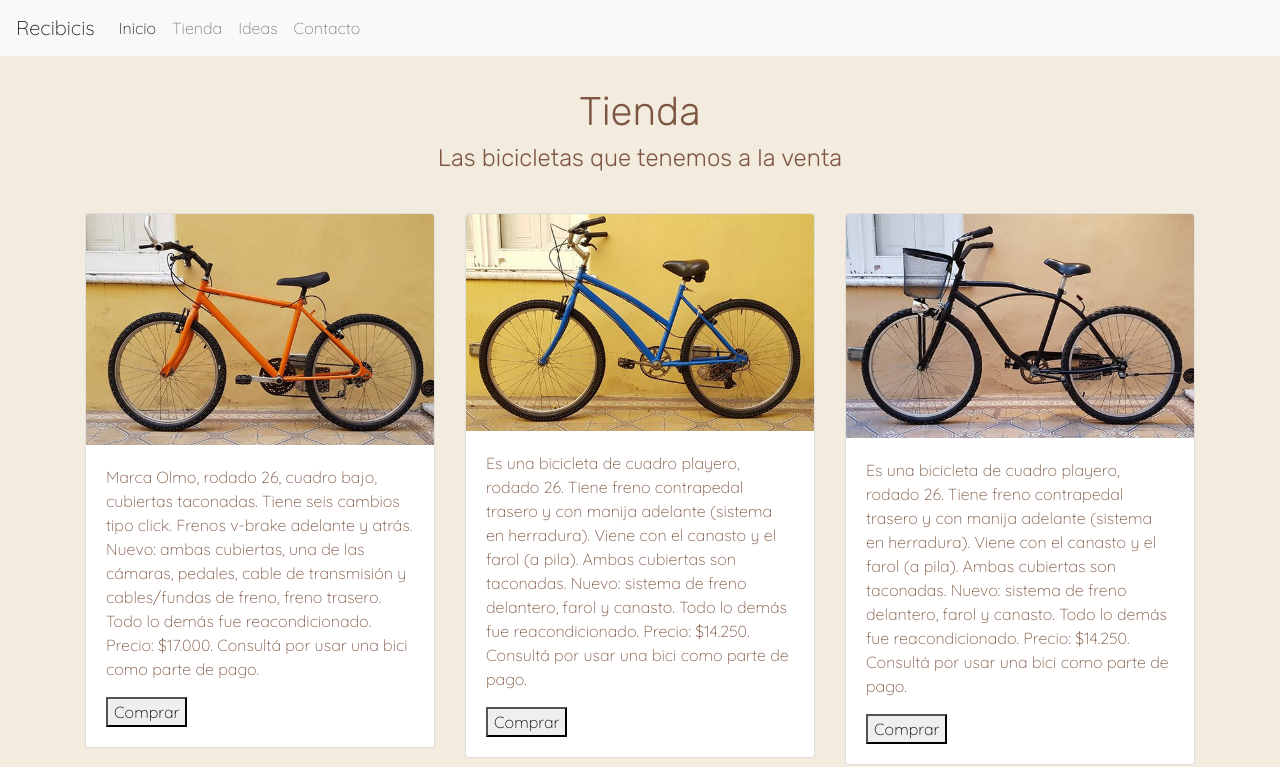
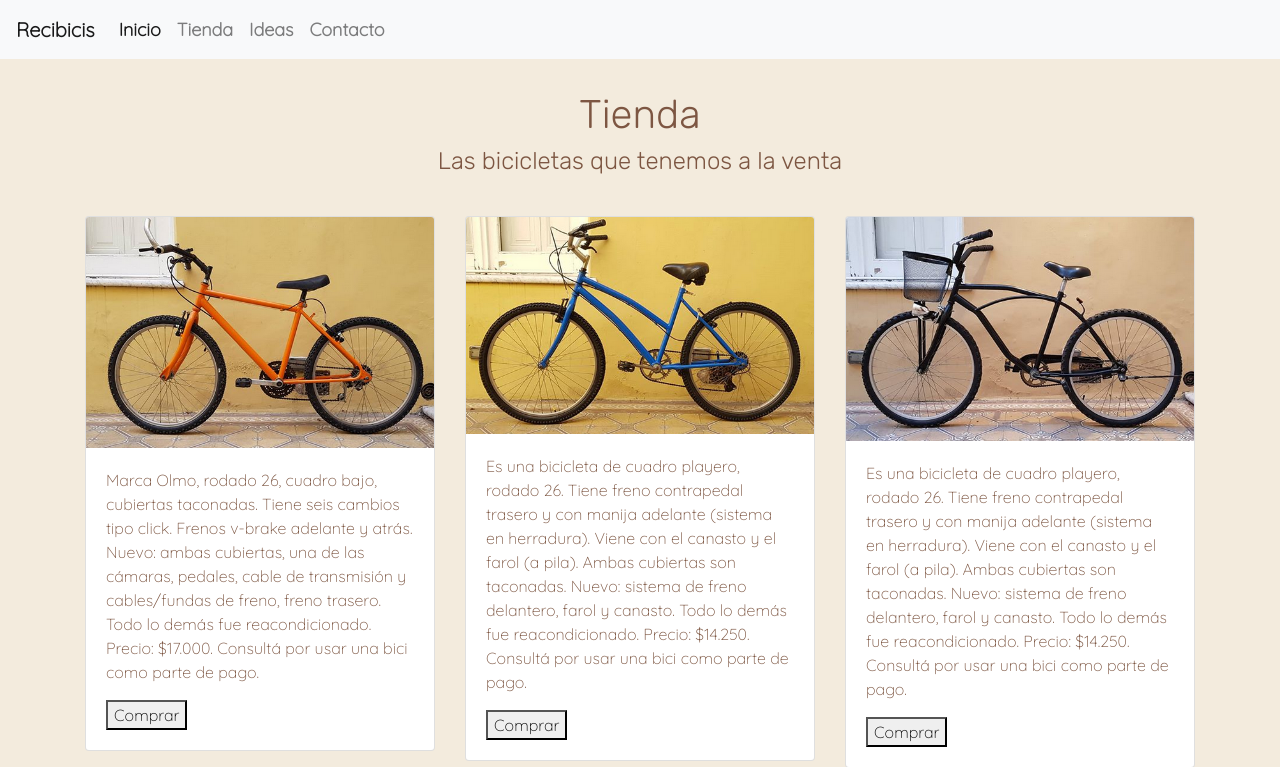
Before and after one commit to feijooso/coderhouse, a plain HTML site: page tienda.html in a window 1280 px wide. Shown: the top 767 px of the page. Drawn offline with nearby package versions, Linux system fonts and the light colour scheme.

Commit message:
cambios en el header y botones de la home

```diff
--- a/style.css
+++ b/style.css
@@ -2,6 +2,11 @@ body {
     background-color: #F3EBDD;
     color: #7D5642;
     font-family: "Quicksand", sans-serif;
+}
+
+.header{
+  font-weight: bold;
+  font-size: large;
 }
 
 .icon {
--- a/tienda.html
+++ b/tienda.html
@@ -23,10 +23,10 @@
           <div class="collapse navbar-collapse" id="navbarNav">
             <ul class="navbar-nav">
               <li class="nav-item active">
-                <a class="nav-link" href="index.html">Inicio<span class="sr-only">(current)</span></a>
+                <a class="nav-link" href="index.html">Inicio</a>
               </li>
               <li class="nav-item">
-                <a class="nav-link" href="tienda.html">Tienda</a>
+                <a class="nav-link" href="tienda.html">Tienda<span class="sr-only">(current)</span></a>
               </li>
               <li class="nav-item">
                 <a class="nav-link" href="biciscontentas.html">Ideas</a>
```
Also changed, not shown: biciscontentas.html (+2 -2 lines), contacto.html (+2 -2 lines), index.html (+3 -3 lines).
